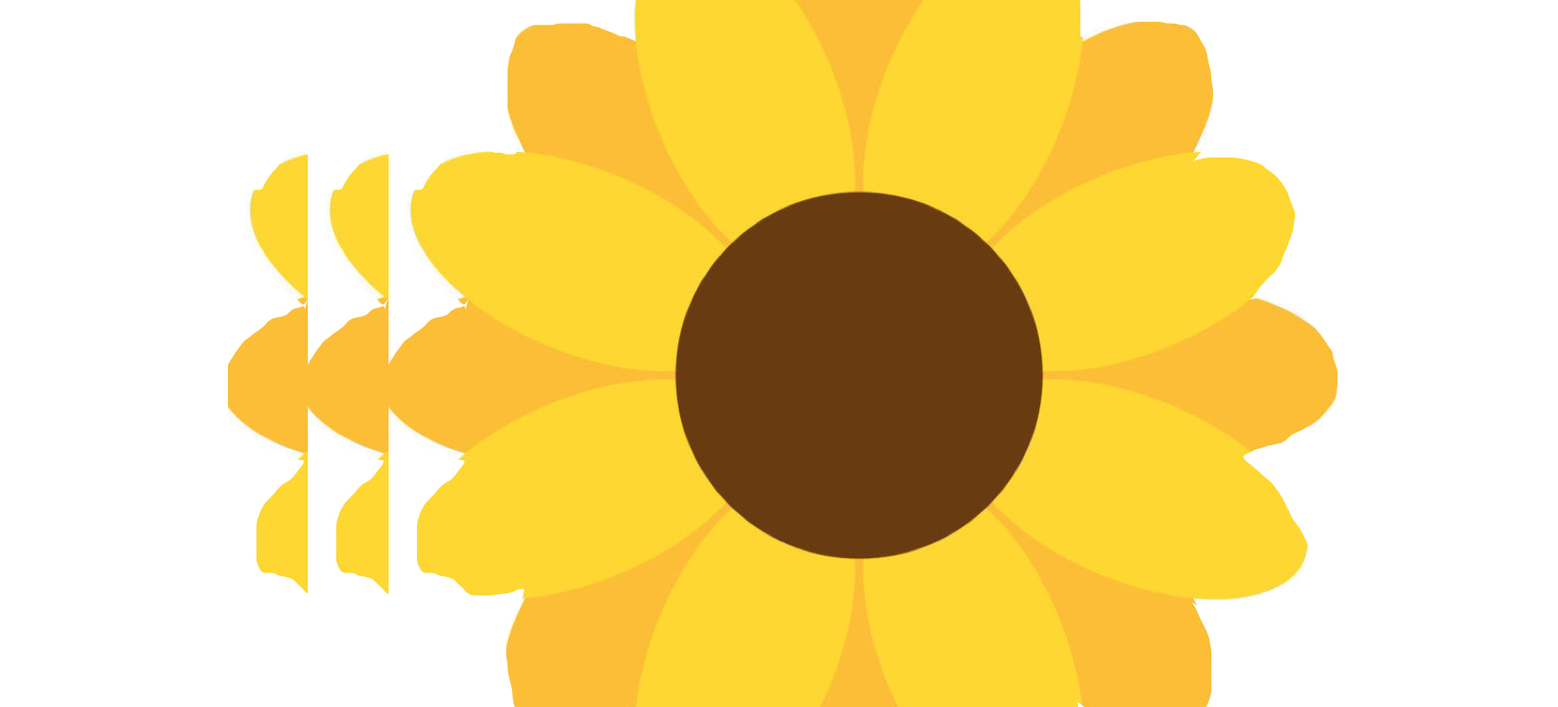
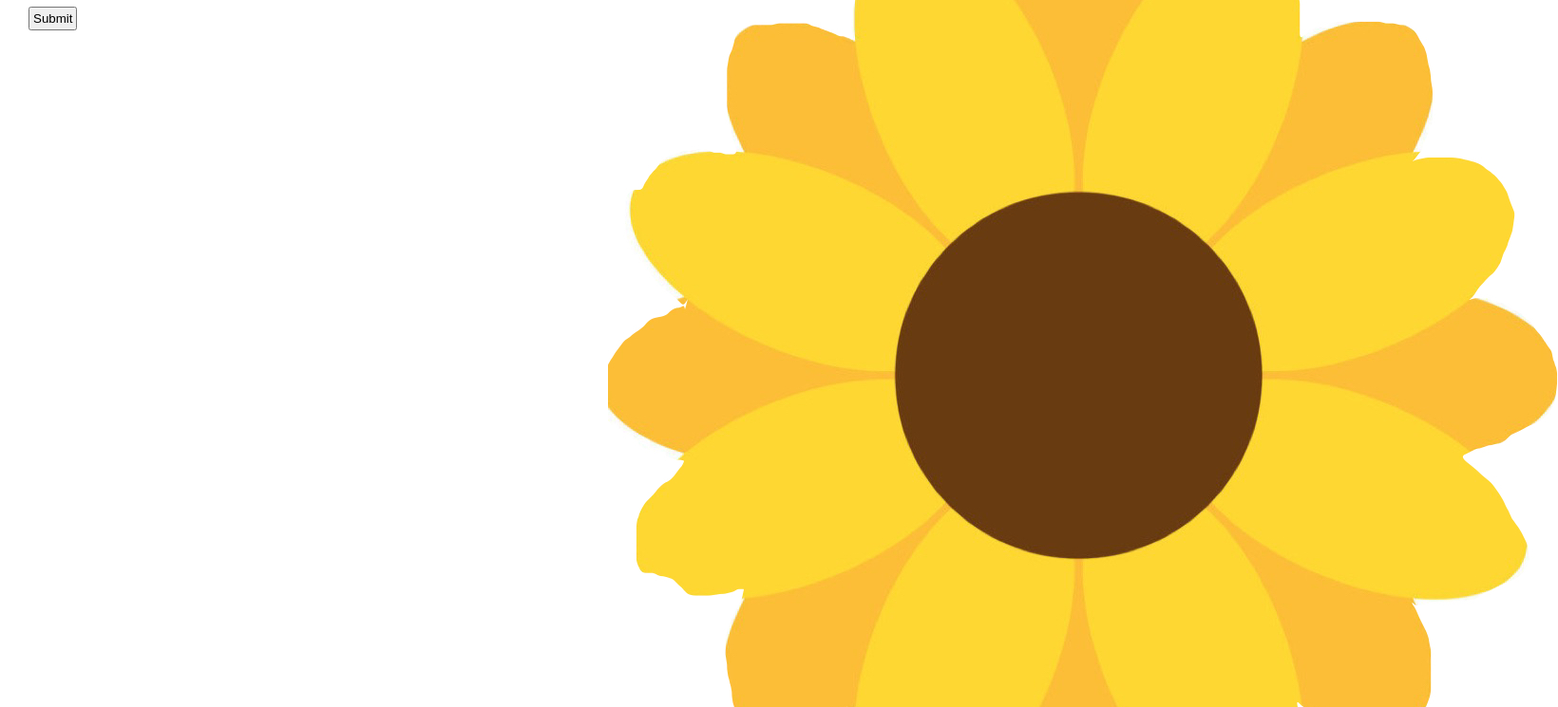
Before and after one commit to Jukelyn/bloomify, a plain HTML site: page docs/index.html in a window 1280 px wide. Shown: the part 118-863 px from the top of the page at 95% size, 1640 px wide, since content can reach past the window. Drawn offline with Linux system fonts and the light colour scheme.

Commit message:
pls work

```diff
--- a/docs/index.html
+++ b/docs/index.html
@@ -37,7 +37,14 @@
         </form>
         <script src="updateQuestion.js"></script>
     </div>
-    <script src="inputQuery.js"></script>
+    <script>
+        const form = document.querySelector('form');
+        form.addEventListener('submit', (event) => {
+            event.preventDefault();
+            const fd = new FormData(form);
+            console.log(fd);
+        });
+    </script>
 </body>
 
 </html>
--- a/docs/inputQuery.js
+++ b/docs/inputQuery.js
@@ -1,6 +1 @@
-const form = document.querySelector('form');
-form.addEventListener('submit', (event) => {
-    event.preventDefault();
-    const fd = new FormData(form);
-    console.log(fd);
-});
+// tf
--- a/docs/styles.css
+++ b/docs/styles.css
@@ -55,8 +55,9 @@ body {
   }
 
   .flower {
+    position: absolute;
     width: 10%;
-    max-width: 40px auto;
+    max-width: 40px;
     margin: auto;
     display: inline-block;
   }
```
Lines whose indentation alone changed are shown as unchanged.
